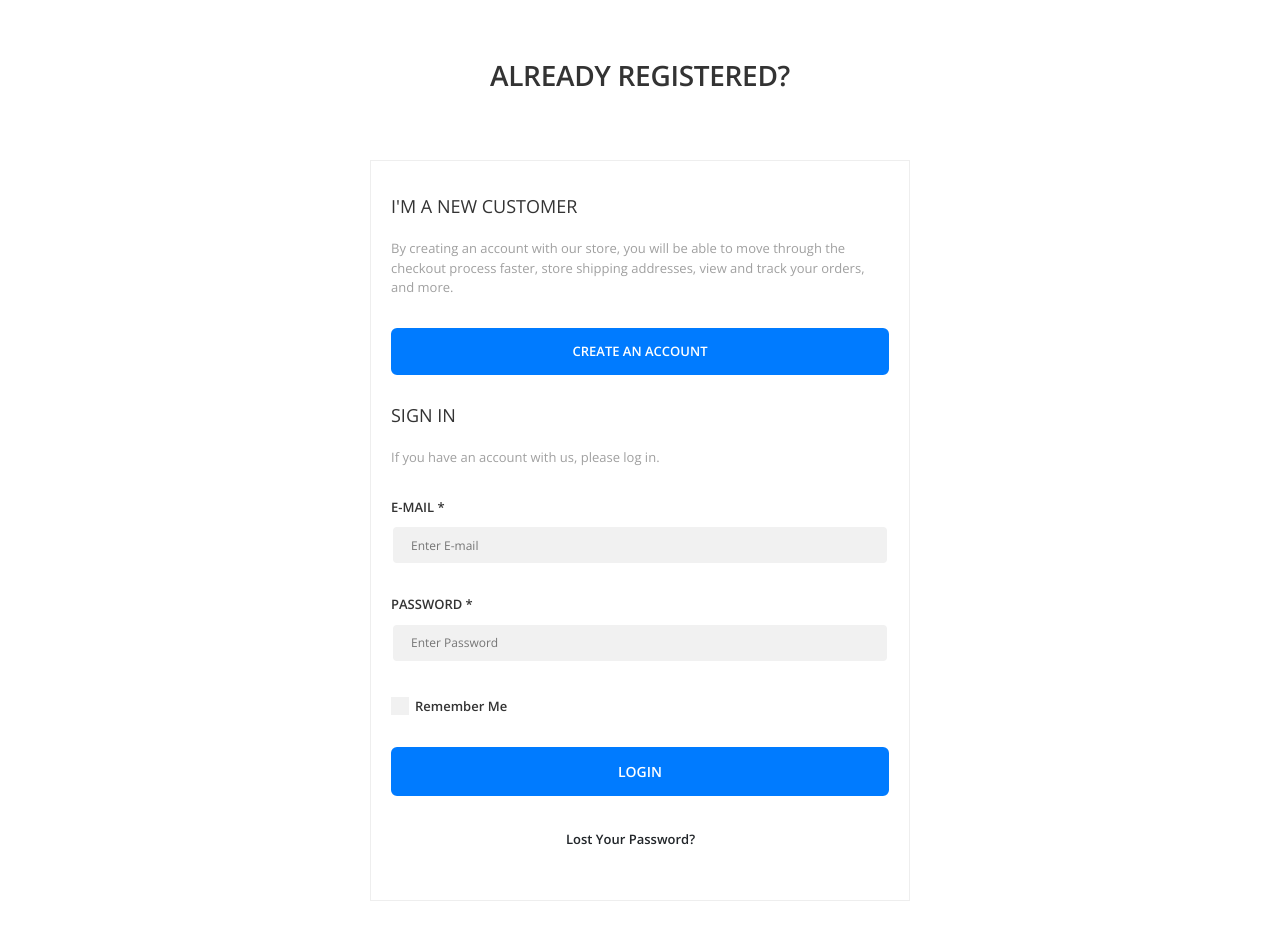
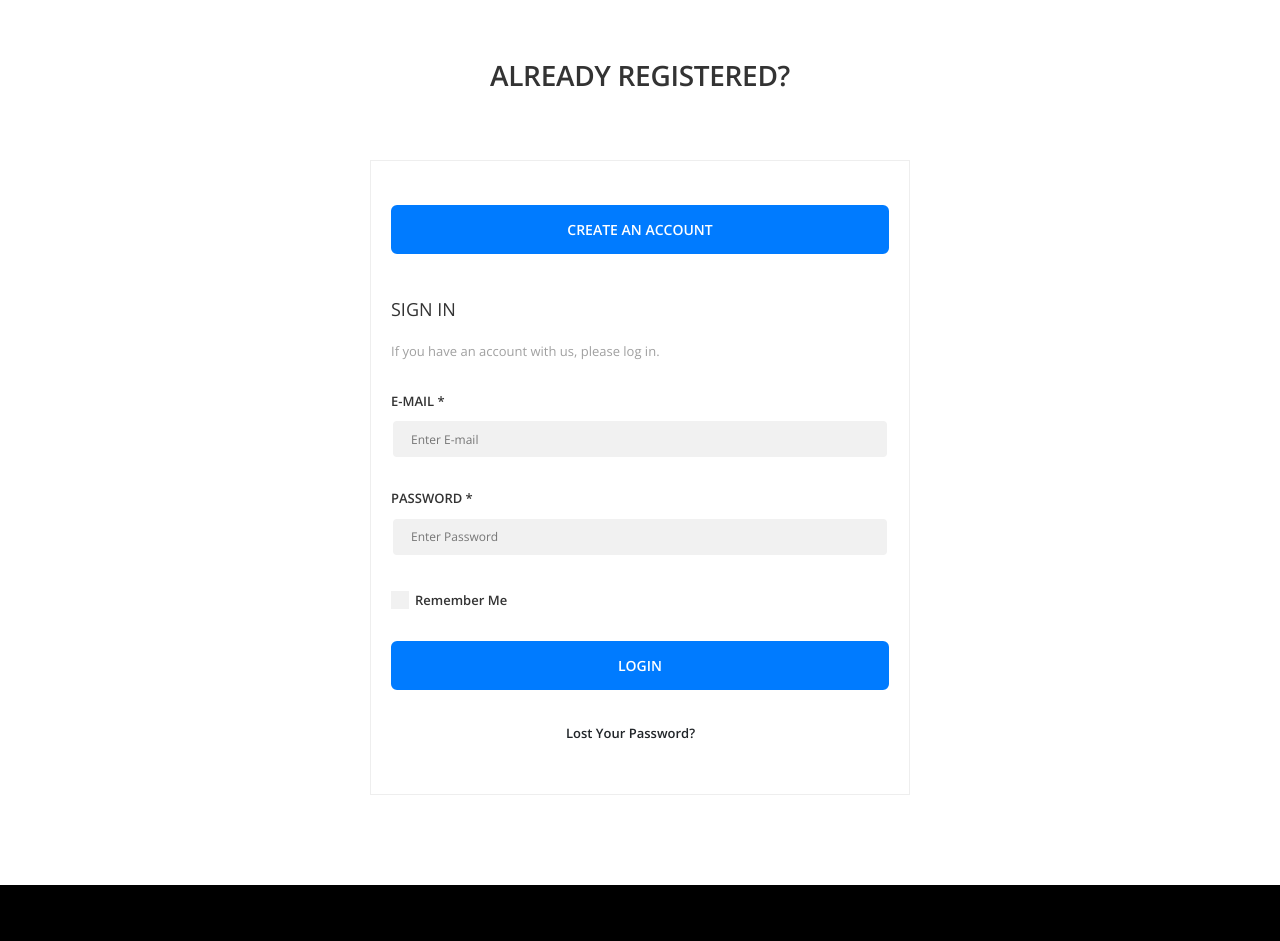
Before and after one commit to SujanSi/Ramsa_Bazar, a Django app: page /core/login/ in a window 1280 px wide. Shown: the part 306-1247 px from the top of the page. Run offline with Django 5.2, Linux system fonts and the light colour scheme; tables that the repository leaves empty hold one stand-in row (values such as "Sample post"); some libraries are stand-ins or nearby versions.

Commit message:
minor changes

```diff
--- a/core/templates/core/signin.html
+++ b/core/templates/core/signin.html
@@ -51,16 +51,10 @@
                     <div class="col-lg-6 col-md-8 u-s-m-b-30">
                         <div class="l-f-o">
                             <div class="l-f-o__pad-box">
-
-                                <!-- Signup Call to Action -->
-                                <h1 class="gl-h1">I'M A NEW CUSTOMER</h1>
-                                <span class="gl-text u-s-m-b-30">
-                                    By creating an account with our store, you will be able to move through the checkout process faster, store shipping addresses, view and track your orders, and more.
-                                </span>
-                                <div class="u-s-m-b-15">
-                                    <a class="l-f-o__create-link btn--e-transparent-brand-b-2" href="{% url 'core:register' %}">
-                                        CREATE AN ACCOUNT
-                                    </a>
+<br>
+                                <!-- Signup Button below Login -->
+                                <div class="u-s-m-b-30">
+                                    <a class="btn btn--e-transparent-brand-b-2" href="{% url 'core:register' %}" style="width: 100%;">CREATE AN ACCOUNT</a>
                                 </div>
 
                                 <!-- Login Form -->
@@ -113,6 +107,7 @@
                                         <a class="gl-link" href="{% url 'core:forgot_password' %}">Lost Your Password?</a>
                                     </div>
                                 </form>
+
                             </div>
                         </div>
                     </div>
--- a/shop/templates/shop/product-detail.html
+++ b/shop/templates/shop/product-detail.html
@@ -123,9 +123,9 @@
                                                 <div class="quantity-wrapper">
                                                     <span class="quantity-decrease fas fa-minus"></span>
                                                     <input class="quantity-value"
-                                                        type="text"
+                                                        type="number"
                                                         name="quantity"
-                                                        value="1"
+                                                        value="{{ initial_quantity }}"
                                                         data-min="1"
                                                         data-max="{{ product.stock }}">
                                                     <span class="quantity-increase fas fa-plus"></span>
--- a/templates/home.html
+++ b/templates/home.html
@@ -267,7 +267,11 @@
                     <div class="product-o product-o--radius product-o--hover-off u-h-100">
                         <div class="product-o__wrap">
                             <a class="aspect aspect--bg-grey aspect--square u-d-block" href="{% url 'shop:auction_detail' auction.id %}">
+                                {% if auction.product.image %}
                                 <img class="aspect__img" src="{{ auction.product.image.url }}" alt="{{ auction.product.name }}">
+                                {% else %}
+                                <div class="aspect__img" style="display: flex; align-items: center; justify-content: center; height: 100%;">No Image</div>
+                                {% endif %}
                             </a>
                             <div class="product-o__special-count-wrap">
                                 <div class="countdown countdown--style-special" data-countdown="{{ auction.end_time|date:'Y/m/d H:i:s' }}"></div>
```
Also changed, not shown: shop/views.py (+15 -4 lines).
